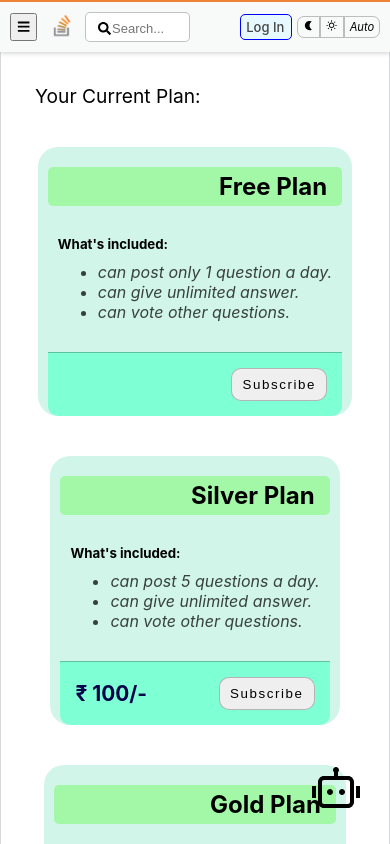
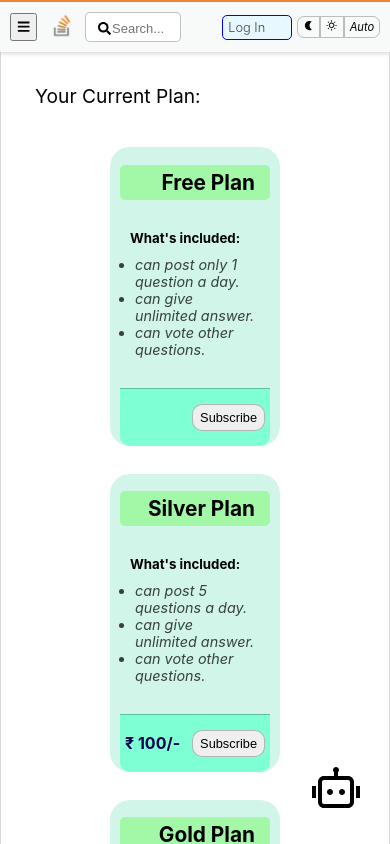
Before and after one commit to Magar0/StackOverflow-clone-MERN, a React (Create React App) app in the folder client/: page /subscription in a window 390 px wide. Shown: the top 844 px of the page. Built offline with nearby package versions, Linux system fonts and the light colour scheme; no server answers.

Commit message:
updated ui

```diff
--- a/client/src/component/chatbot/commonChat.module.css
+++ b/client/src/component/chatbot/commonChat.module.css
@@ -118,6 +118,7 @@
 .chatBox .chat {
     height: 55vh;
     overflow-y: auto;
+    padding-top: 15px;
 
     p {
         margin: 0 0 3px 0;
--- a/client/src/component/navbar/Navbar.css
+++ b/client/src/component/navbar/Navbar.css
@@ -160,9 +160,10 @@
         }
 
         .nav-link {
-            font-size: small;
+            font-size: 0.8rem;
             padding: 4px 5px;
-            width: 40px;
+            width: 58px;
+            font-weight: 300;
         }
 
         .nav-logo {
--- a/client/src/component/navbar/Navbar.jsx
+++ b/client/src/component/navbar/Navbar.jsx
@@ -18,8 +18,6 @@ const Navbar = ({ toggleTheme }) => {
 
     const dispatch = useDispatch();
     const navigate = useNavigate();
-    // const user = useSelector(state => state.currentUser)
-    // const theme = useSelector(state => state.theme)
     const state = useSelector(state => state)
 
     const user = state.currentUser
--- a/client/src/pages/subscription/card/card.module.css
+++ b/client/src/pages/subscription/card/card.module.css
@@ -82,3 +82,42 @@
         }
     }
 }
+
+/* media screen  */
+@media screen and (max-width: 768px) {
+    .card {
+        width: 200px;
+
+        ul {
+            padding: 0 5px 0 5px;
+
+            li {
+                font-size: 0.9rem;
+            }
+        }
+    }
+}
+
+@media screen and (max-width: 576px) {
+    .card {
+        width: 150px;
+
+        .top h1 {
+            font-size: 1.3rem;
+        }
+
+        .bot {
+            padding: 15px 5px;
+
+            h5 {
+                font-size: 1rem;
+            }
+
+            button {
+                letter-spacing: 0;
+                padding: 5px 7px;
+                font-size: 0.8rem;
+            }
+        }
+    }
+}
--- a/client/src/pages/subscription/subscription.module.css
+++ b/client/src/pages/subscription/subscription.module.css
@@ -19,3 +19,9 @@
     justify-content: space-around;
     flex-wrap: wrap;
 }
+
+@media screen and (max-width:576px) {
+    .subscription {
+        gap: 8px;
+    }
+}
```
